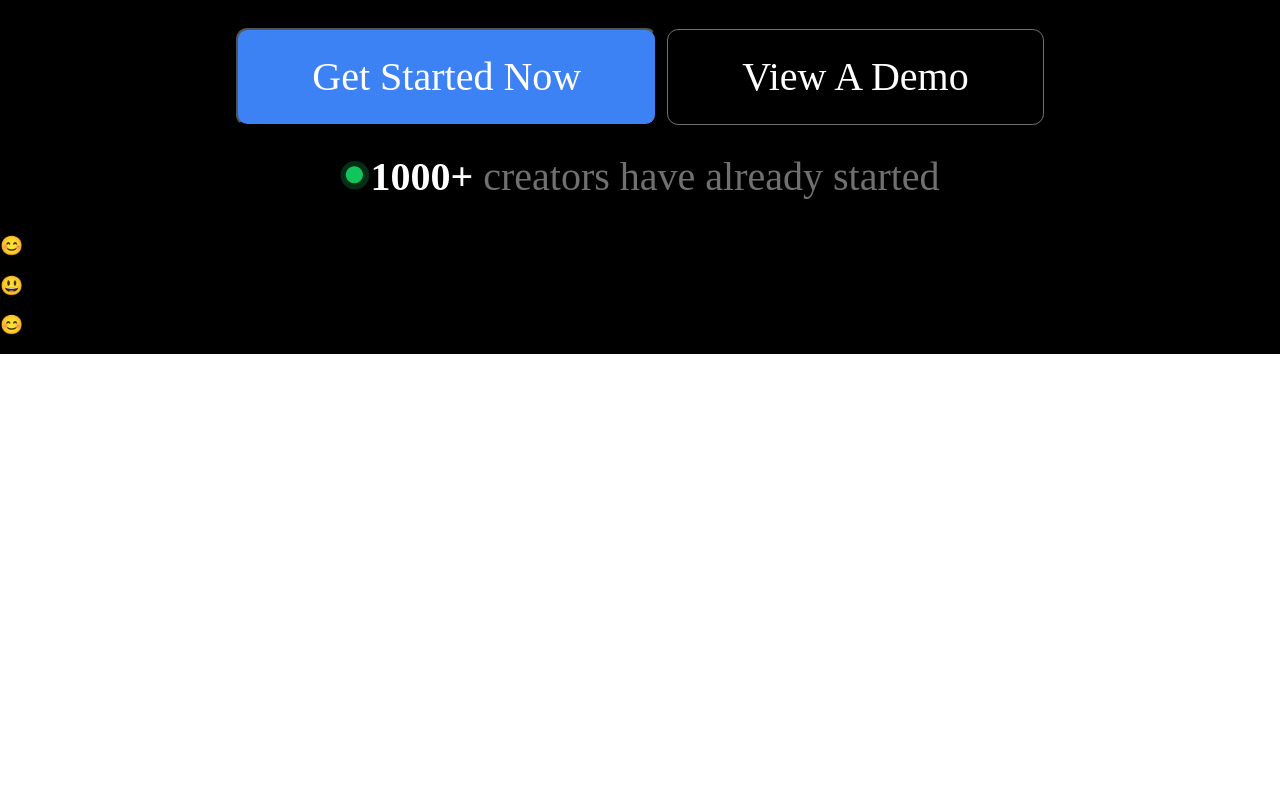
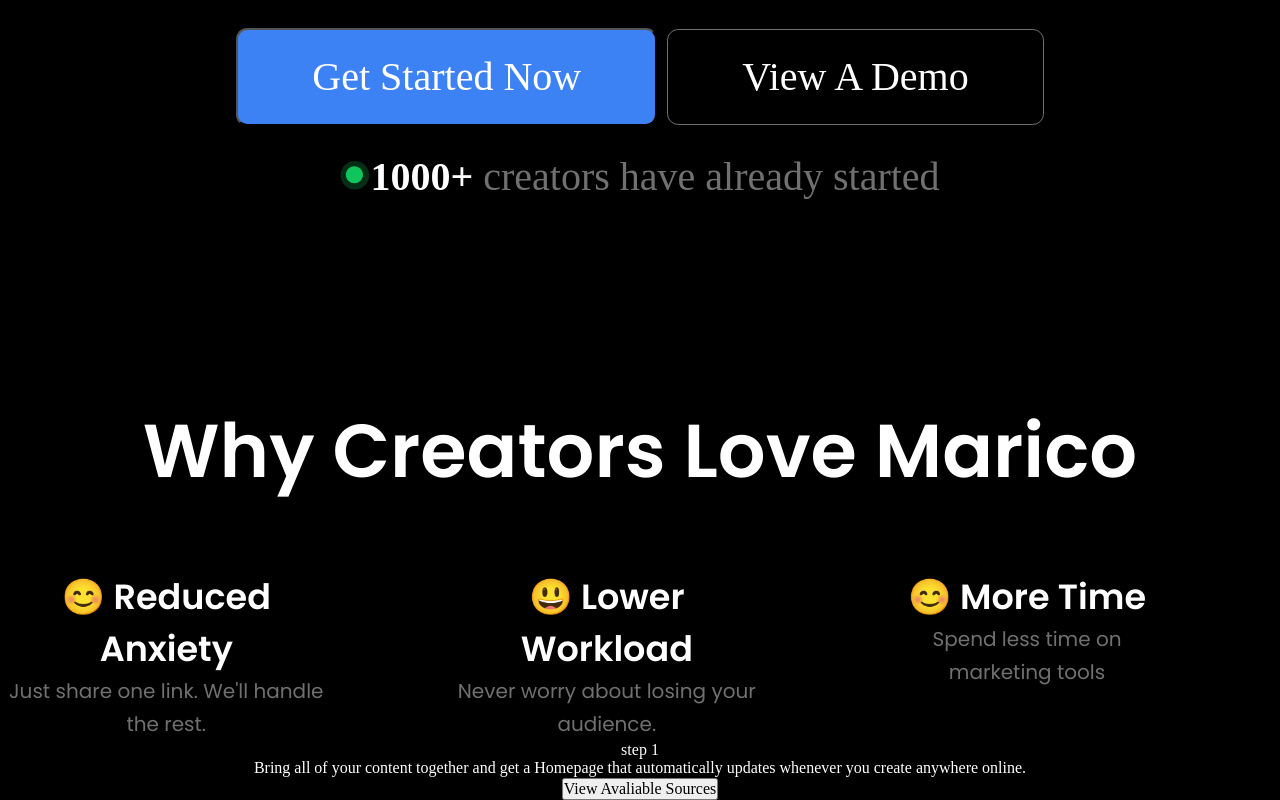
Before and after one commit to SardorLv7/Marico, a plain HTML site: page index.html in a window 1280 px wide. Shown: the part 944-1744 px from the top of the page. Before the commit the page ends 1298 px from the top, so only its background shows below. Drawn offline with Linux system fonts and the light colour scheme.

Commit message:
adding some news

```diff
--- a/index.html
+++ b/index.html
@@ -78,6 +78,17 @@
                 </div>
             </div>
         </section>
+        <!-- section -->
+        <div class="connect">
+            <p class="step">step 1</p>
+            <p class="connect_text">
+                Bring all of your content together and get a Homepage that
+                automatically updates whenever you create anywhere online.
+            </p>
+            <button>
+                View Avaliable Sources
+            </button>
+        </div>
     </div>
 </body>
 </html>
--- a/style.css
+++ b/style.css
@@ -131,3 +131,49 @@ main .main_text{
 .counter .counter_text{
     color: var(--text-color);
 }
+
+section{
+    text-align: center;
+    margin-top: 188px;
+    color: var(--main-color);
+}
+
+section h2{
+    font-family: var(--fonts);
+    font-size: 75px;
+    font-weight: 600;
+    line-height: 112px;
+}
+
+section .emojes{
+    margin-top: 64px;
+    display: flex;
+    justify-content: center;
+}
+
+section .party{
+    margin-right: 107px;
+}
+
+section .party h3{
+    font-family: var(--fonts), serif;
+    font-size: 35px;
+    font-weight: 600;
+    line-height: 52px;
+
+}
+
+section .party p{
+    font-family: var(--fonts), serif;
+    font-size: 20px;
+    font-weight: 400;
+    line-height: 33px;
+    color: var(--text-color);
+}
+
+/* connect */
+
+.connect{
+    text-align: center;
+    color: var(--main-color);
+}
```
